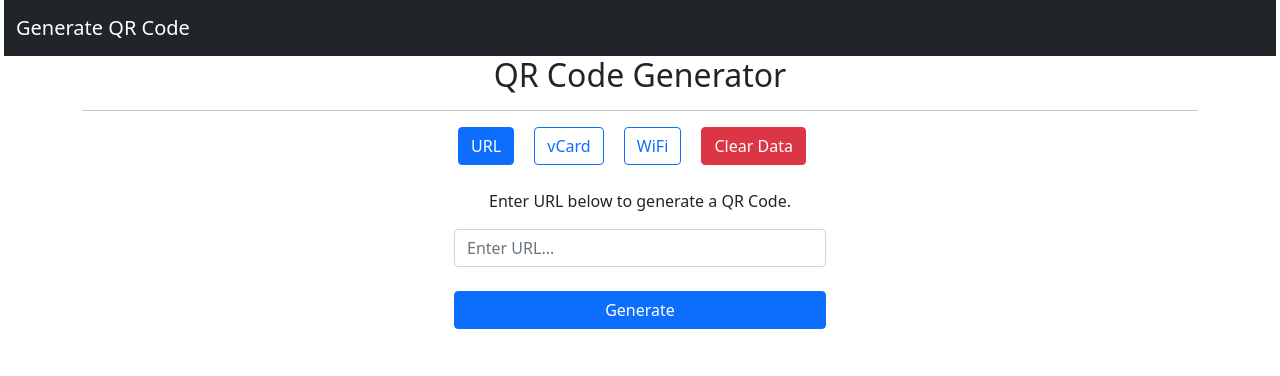
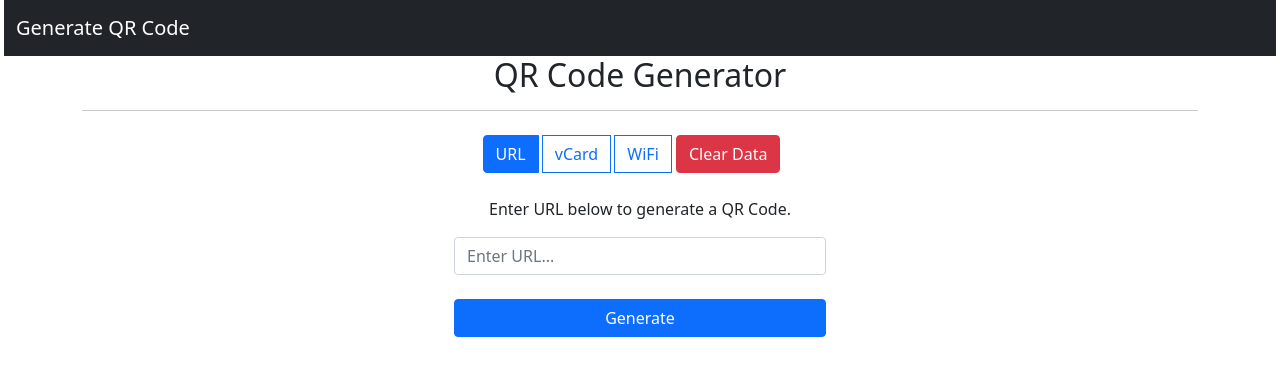
Before and after one commit to terrywmartin/generateQrCode, a Django app: page / in a window 1280 px wide. Shown: the top 376 px of the page. Run offline with Django 4.2, Linux system fonts and the light colour scheme; parts of the project's set-up code (start-up, migrations or seed data) failed here and were passed over; some libraries are stand-ins or nearby versions.

Commit message:
fix button alignment

```diff
--- a/core/templates/core/index.html
+++ b/core/templates/core/index.html
@@ -20,28 +20,28 @@
     <h2>QR Code Generator</h2>
     <hr>
     <div class="mx-auto col col-lg-8 col-md-8 col-sm-12 btn-group" style="display: inline-block " role="group" aria-label="Basic radio toggle button group">
-                <div class="form-outline form-check-inline ">
+
                     <input class="btn-check" type="radio" name="qr_option" id="url" value="url" checked autocomplete="off">
                     <label class="btn btn-outline-primary " for="url" @click="toggle('url')">
                         URL
                     </label>
 
-                </div>
-                <div class="form-outline form-check-inline  ">
+
+
                     <input class="btn-check" type="radio" name="qr_option" id="vcard" value="vcard" autocomplete="off" >
                     <label class="btn btn-outline-primary" for="vcard" @click="toggle('vcard')">
                         vCard
                     </label>
 
-                </div>
-                <div class="form-outline form-check-inline  ">
+
+
                     <input class="btn-check" type="radio" name="qr_option" id="wifi" value="wifi" autocomplete="off">
                     <label class="btn btn-outline-primary" for="wifi" @click="toggle('wifi')">
                         WiFi
                     </label>
 
-                </div>
-                <div class="form-outline form-check-inline  ">
+
+                <div class="mt-2 form-outline form-check-inline  ">
                     <button type="button" class="btn btn-danger" @click="clear()">Clear Data</button>
                 </div>
     </div>
```
